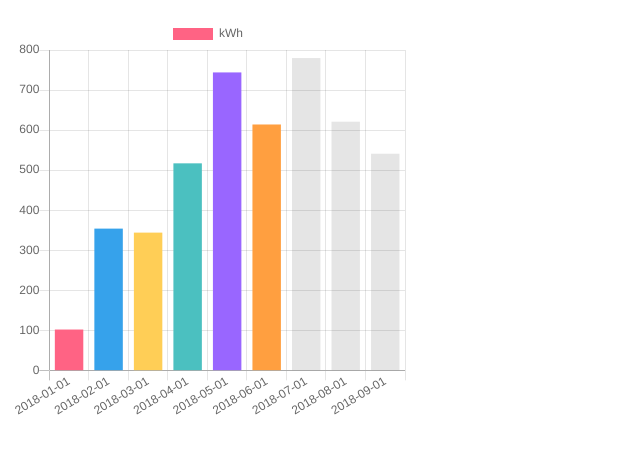
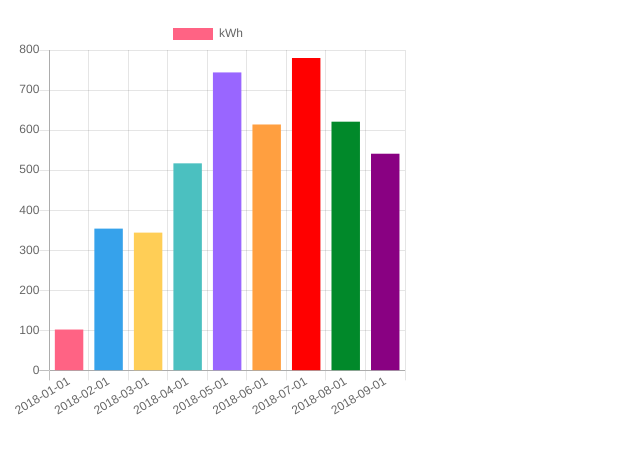
Before and after one commit to tempeliertoet/energy, a website: page index.html in a window 1280 px wide. Shown: the part 48-502 px from the top of the page, without its empty margins (0-640 px from the left). Drawn offline with nearby package versions, Linux system fonts and the light colour scheme.

Commit message:
added extra colors

```diff
--- a/index.html
+++ b/index.html
@@ -23,7 +23,10 @@
                         'rgba(255, 206, 86,  1',
                         'rgba(75, 192, 192,  1',
                         'rgba(153, 102, 255, 1)',
-                        'rgba(255, 159, 64, 1)'
+                        'rgba(255, 159, 64, 1)',
+                        'rgba(255, 0, 0,  1',
+                        'rgba(1, 137, 42, 1)',
+                        'rgba(137, 1, 130, 1)'
                     ]
                 }]
             },
```
